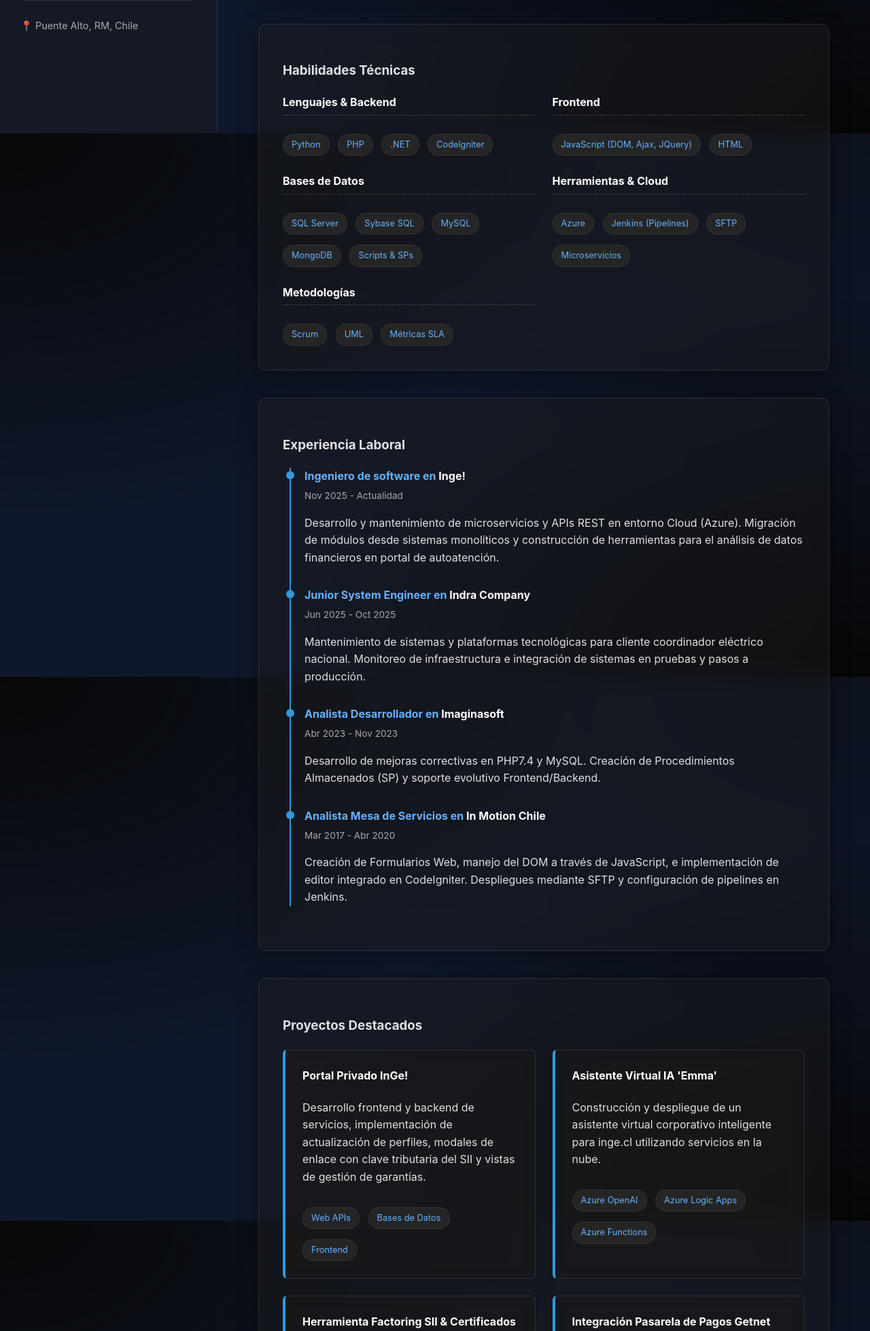
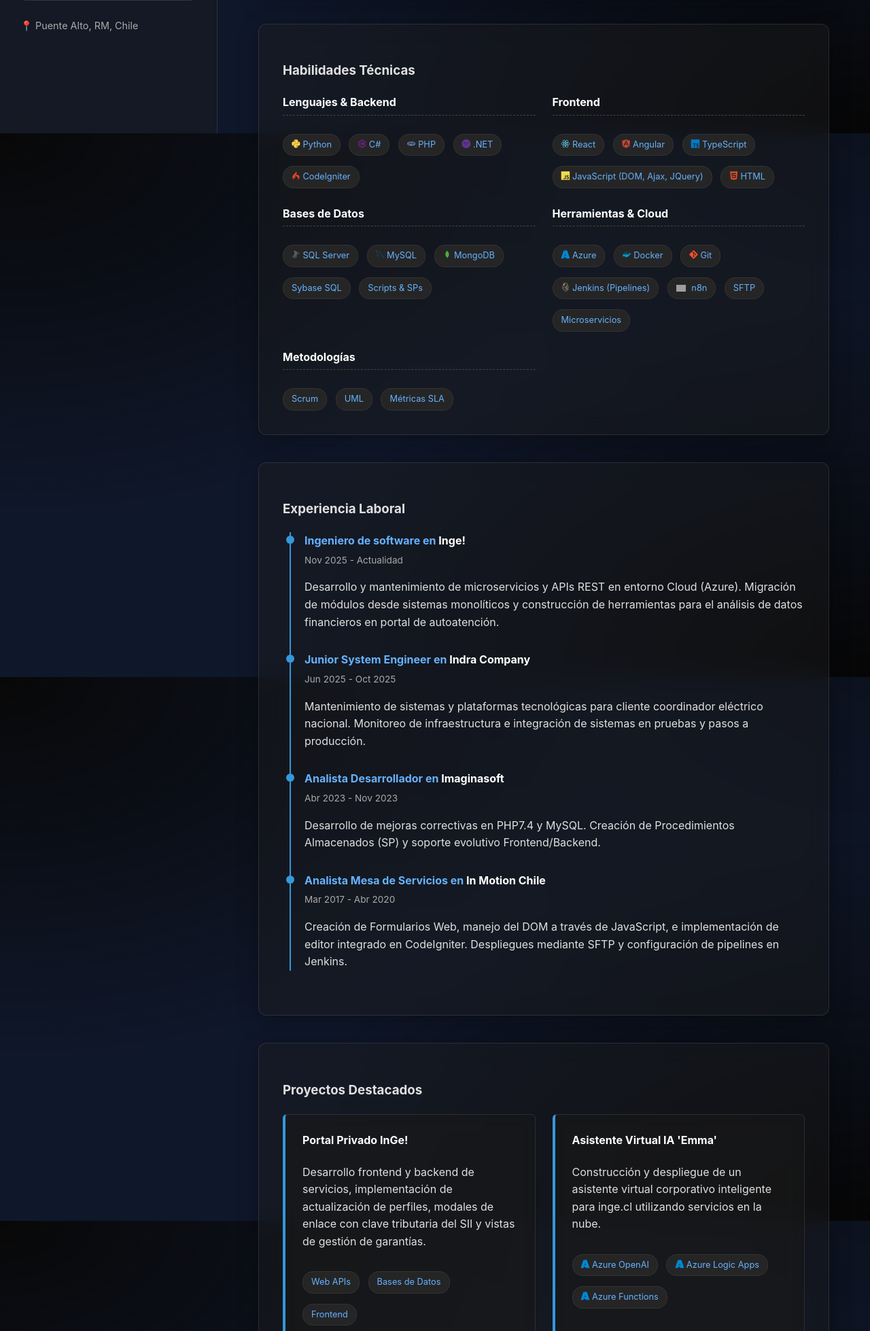
Before and after one commit to gel32/mi-portafolio, a Flask app: page / in a window 1280 px wide. Shown: the part 604-2562 px from the top of the page at 68% size. Run offline with Flask 3, Linux system fonts and the light colour scheme; grey boxes are pictures that could not be loaded.

Commit message:
Mejora visual: integración de logos Devicon, SVG personalizado y efectos CSS

```diff
--- a/app.py
+++ b/app.py
@@ -4,7 +4,7 @@ app = Flask(__name__)
 
 @app.route('/')
 def home():
-    # Nueva sección de contacto
+    # Sección de contacto
     contacto = {
         "telefono": "+56 9 4035 6059",
         "email": "lriverol32@gmail.com",
@@ -12,19 +12,19 @@ def home():
         "ubicacion": "Puente Alto, RM, Chile"
     }
 
-    # Nueva sección sobre ti
+    # Sección sobre ti
     sobre_mi = "En búsqueda de nuevos desafíos que me permitan aplicar y expandir mi formación académica en un entorno colaborativo. Aporto experiencia en equipos ágiles (Scrum), donde he liderado la administración de incidencias y validación de requerimientos. Mi enfoque se centra en la calidad del software, participando en etapas clave de desarrollo a través de testing funcional y estático."
 
-    # Nuevas habilidades categorizadas (CORREGIDO: 'lista' en lugar de 'items')
+    # Habilidades categorizadas y ampliadas para coincidir con Devicon
     habilidades = [
-        {"categoria": "Lenguajes & Backend", "lista": ["Python", "PHP", ".NET", "Codelgniter"]},
-        {"categoria": "Frontend", "lista": ["JavaScript (DOM, Ajax, JQuery)", "HTML"]},
-        {"categoria": "Bases de Datos", "lista": ["SQL Server", "Sybase SQL", "MySQL","MongoDB", "Scripts & SPs"]},
-        {"categoria": "Herramientas & Cloud", "lista": ["Azure", "Jenkins (Pipelines)", "SFTP", "Microservicios"]},
+        {"categoria": "Lenguajes & Backend", "lista": ["Python", "C#", "PHP", ".NET", "Codelgniter"]},
+        {"categoria": "Frontend", "lista": ["React", "Angular", "TypeScript", "JavaScript (DOM, Ajax, JQuery)", "HTML"]},
+        {"categoria": "Bases de Datos", "lista": ["SQL Server", "MySQL", "MongoDB", "Sybase SQL", "Scripts & SPs"]},
+        {"categoria": "Herramientas & Cloud", "lista": ["Azure", "Docker", "Git", "Jenkins (Pipelines)", "n8n", "SFTP", "Microservicios"]},
         {"categoria": "Metodologías", "lista": ["Scrum", "UML", "Métricas SLA"]}
     ]
 
-    # Nueva sección de experiencia laboral
+    # Sección de experiencia laboral
     experiencia = [
         {
             "cargo": "Ingeniero de software",
--- a/static/css/style.css
+++ b/static/css/style.css
@@ -234,6 +234,17 @@ section {
     display: inline-block;
     margin-top: 15px;
     border: 1px solid #333;
+    /* Nueva línea para suavizar la animación */
+    transition: transform 0.3s ease, box-shadow 0.3s ease, border-color 0.3s ease, background-color 0.3s ease;
+}
+
+/* Nuevo bloque: Efecto al pasar el mouse */
+.tech-tag:hover {
+    transform: translateY(-4px) scale(1.05); /* Se eleva y crece un 5% */
+    box-shadow: 0 6px 12px rgba(0, 0, 0, 0.5); /* Crea una sombra debajo */
+    border-color: #66b2ff; /* Resalta el borde con tu color azul */
+    background-color: #1e1e1e; /* Oscurece levemente el fondo */
+    cursor: pointer;
 }
 
 .github-link {
--- a/templates/index.html
+++ b/templates/index.html
@@ -6,6 +6,8 @@
     <title>Portafolio | Luis Felipe Rivero Lagos</title>
     <!-- Versión actualizada para forzar la carga de los nuevos estilos -->
     <link rel="stylesheet" href="{{ url_for('static', filename='css/style.css') }}?v=2.4">
+    <!-- CDN de Devicon para los logos de tecnologías -->
+    <link rel="stylesheet" type="text/css" href="https://cdn.jsdelivr.net/gh/devicons/devicon@latest/devicon.min.css" />
 </head>
 <body>
     <div class="app-container">
@@ -25,7 +27,7 @@
 
         <!-- CONTENIDO PRINCIPAL -->
         <main class="main-content">
-            <!-- PORTADA SUPERIOR (Ahora fluye con el contenido principal) -->
+            <!-- PORTADA SUPERIOR -->
             <header class="portada-container"></header>
 
             <!-- SECCIONES DE INFORMACIÓN -->
@@ -37,13 +39,51 @@
 
                 <section id="habilidades">
                     <h3>Habilidades Técnicas</h3>
+
+                    <!-- Mapeo de textos exactos a iconos de Devicon -->
+                    {% set icon_map = {
+                        'Python': 'devicon-python-plain',
+                        'PHP': 'devicon-php-plain',
+                        '.NET': 'devicon-dotnetcore-plain',
+                        'CodeIgniter': 'devicon-codeigniter-plain',
+                        'Codelgniter': 'devicon-codeigniter-plain',
+                        'JavaScript (DOM, Ajax, JQuery)': 'devicon-javascript-plain',
+                        'HTML': 'devicon-html5-plain',
+                        'SQL Server': 'devicon-microsoftsqlserver-plain',
+                        'MySQL': 'devicon-mysql-plain',
+                        'MongoDB': 'devicon-mongodb-plain',
+                        'Azure': 'devicon-azure-plain',
+                        'Jenkins (Pipelines)': 'devicon-jenkins-line',
+                        'C#': 'devicon-csharp-plain',
+                        'React': 'devicon-react-original',
+                        'TypeScript': 'devicon-typescript-plain',
+                        'Docker': 'devicon-docker-plain',
+                        'Git': 'devicon-git-plain',
+                        'Angular': 'devicon-angularjs-plain',
+                        'n8n': 'devicon-n8n-plain',
+                        'Node.js': 'devicon-nodejs-plain',
+                        'Azure OpenAI': 'devicon-azure-plain',
+                        'Azure Logic Apps': 'devicon-azure-plain',
+                        'Azure Functions': 'devicon-azure-plain',
+                        'Azure App Service': 'devicon-azure-plain',
+                        'Flask': 'devicon-flask-original',
+                        'JavaScript': 'devicon-javascript-plain',
+                    } %}
+
                     <div class="grid-habilidades">
                         {% for hab in habilidades %}
                         <div class="habilidad-grupo">
                             <strong>{{ hab.categoria }}</strong>
                             <div class="tags">
                                 {% for item in hab.lista %}
-                                <span class="tech-tag">{{ item }}</span>
+                                <span class="tech-tag">
+                                    {% if item == 'n8n' %}
+                                        <img src="https://cdn.simpleicons.org/n8n/EA4B71" alt="n8n" style="width: 1.1em; vertical-align: middle; margin-right: 5px;" />
+                                    {% elif item in icon_map %}
+                                        <i class="{{ icon_map[item] }} colored"></i>
+                                        {% endif %}
+                                        {{ item }}
+                                </span>
                                 {% endfor %}
                             </div>
                         </div>
@@ -73,7 +113,12 @@
                             <p>{{ proyecto.descripcion }}</p>
                             <div class="tags">
                                 {% for tech in proyecto.tecnologias %}
-                                <span class="tech-tag">{{ tech }}</span>
+                                <span class="tech-tag">
+                                    {% if tech in icon_map %}
+                                        <i class="{{ icon_map[tech] }} colored"></i>
+                                    {% endif %}
+                                    {{ tech }}
+                                </span>
                                 {% endfor %}
                             </div>
                         </article>
@@ -90,7 +135,12 @@
                             <p>{{ repo.descripcion }}</p>
                             <div class="tags">
                                 {% for tech in repo.tecnologias %}
-                                <span class="tech-tag">{{ tech }}</span>
+                                <span class="tech-tag">
+                                    {% if tech in icon_map %}
+                                        <i class="{{ icon_map[tech] }} colored"></i>
+                                    {% endif %}
+                                    {{ tech }}
+                                </span>
                                 {% endfor %}
                             </div>
                             <a href="{{ repo.url }}" target="_blank" class="github-link">Ver en GitHub</a>
```
